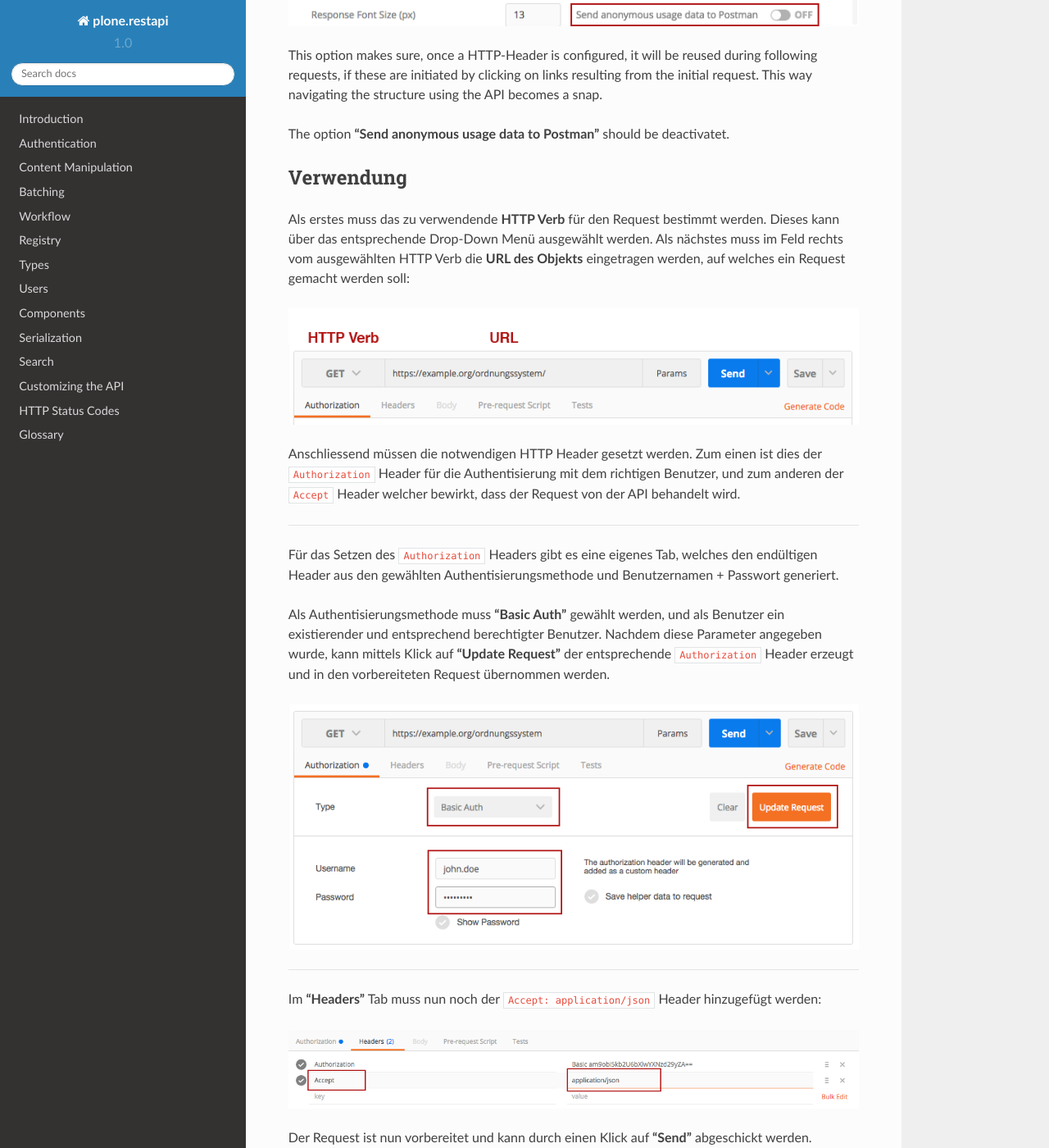
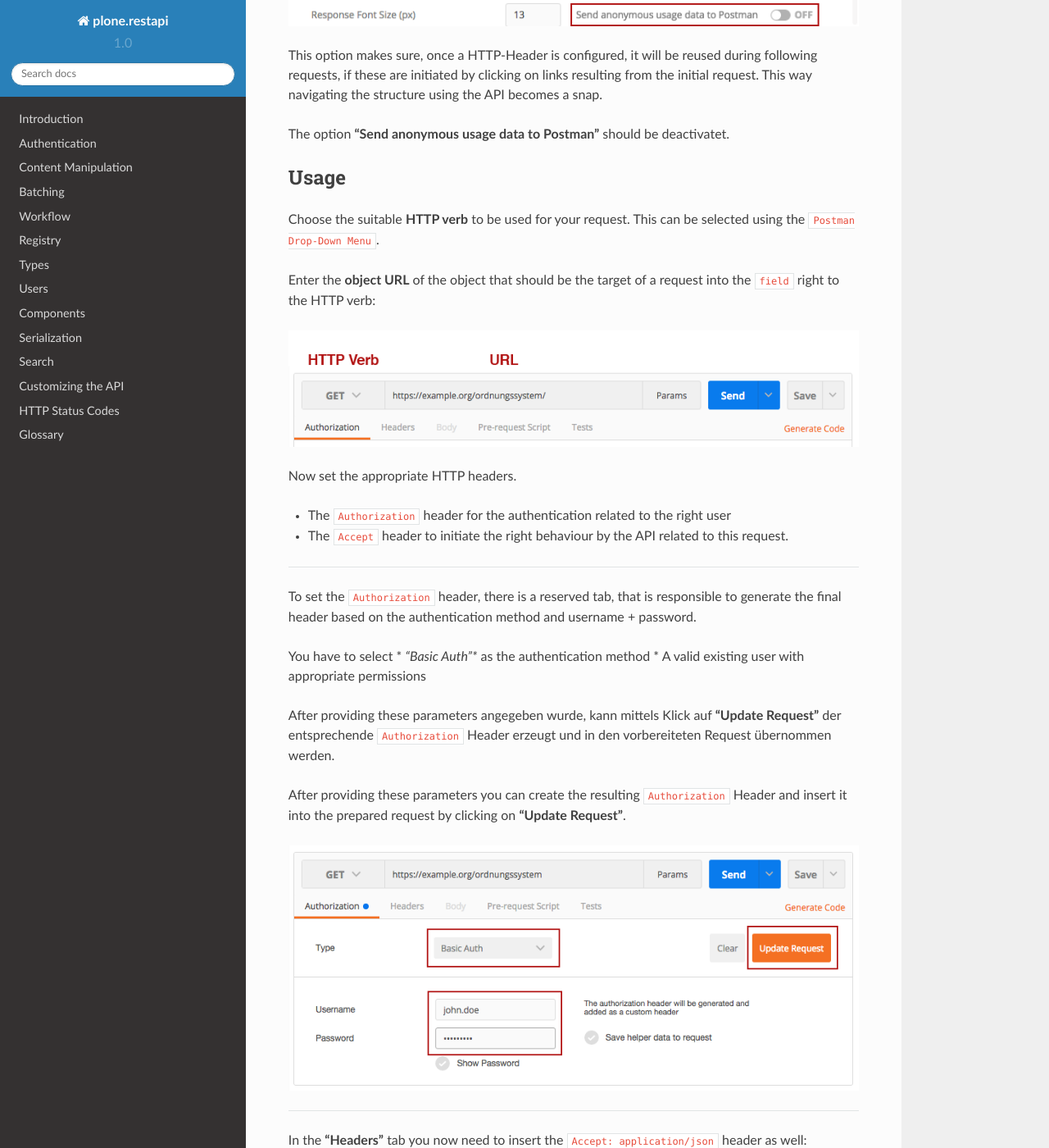
Before and after one commit to plone/plone.restapi, a Sphinx documentation site: the page built from docs/source/exploring.rst, in a window 1280 px wide and 1400 px high, scrolled down 697 px. Shown: the whole window at 82% size. Built offline with Sphinx 7.4.7 and the Read the Docs theme 2.0.0, drawn with Linux system fonts in a browser that asks for light colours; cross-references to code outside the pages are shown as plain code; some of the changed text lies outside the part shown.

Commit message:
initial translation, needs review and markup beautify

```diff
--- a/docs/source/exploring.rst
+++ b/docs/source/exploring.rst
@@ -22,37 +22,47 @@ This option makes sure, once a HTTP-Header is configured, it will be reused duri
 
 The option **"Send anonymous usage data to Postman"** should be deactivatet.
 
-Verwendung
-----------
+Usage
+-----
 
-Als erstes muss das zu verwendende **HTTP Verb** für den Request bestimmt werden. Dieses kann über das entsprechende Drop-Down Menü ausgewählt werden. Als nächstes muss im Feld rechts vom ausgewählten HTTP Verb die **URL des Objekts** eingetragen werden, auf welches ein Request gemacht werden soll:
+Choose the suitable **HTTP verb** to be used for your request. This can be selected using the :gui-label:`Postman Drop-Down Menu`.
+
+Enter the **object URL** of the object that should be the target of a request into the :gui-label:`field` right to the HTTP verb:
 
 |postman-request|
 
 
-Anschliessend müssen die notwendigen HTTP Header gesetzt werden. Zum einen ist dies der ``Authorization`` Header für die Authentisierung mit dem richtigen Benutzer, und zum anderen der ``Accept`` Header welcher bewirkt, dass der Request von der API behandelt wird.
+Now set the appropriate HTTP headers.
+
+* The ``Authorization`` header for the authentication related to the right user
+* The ``Accept`` header to initiate the right behaviour by the API related to this request.
 
 ----------
 
-Für das Setzen des ``Authorization`` Headers gibt es eine eigenes Tab, welches den endültigen Header aus den gewählten Authentisierungsmethode und Benutzernamen + Passwort generiert.
+To set the ``Authorization`` header, there is a reserved tab, that is responsible to generate the final header based on the authentication method and username + password.
 
-Als Authentisierungsmethode muss **"Basic Auth"** gewählt werden, und als Benutzer ein existierender und entsprechend berechtigter Benutzer. Nachdem diese Parameter angegeben wurde, kann mittels Klick auf **"Update Request"** der entsprechende ``Authorization`` Header erzeugt und in den vorbereiteten Request übernommen werden.
+You have to select
+* *"Basic Auth"** as the authentication method
+* A valid existing user with appropriate permissions
+
+After providing these parameters angegeben wurde, kann mittels Klick auf **"Update Request"** der entsprechende ``Authorization`` Header erzeugt und in den vorbereiteten Request übernommen werden.
+
+After providing these parameters you can create the resulting ``Authorization`` Header and insert it into the prepared request by clicking on **"Update Request"**.
 
 |postman-basic-auth|
 
 ----------
 
-Im **"Headers"** Tab muss nun noch der ``Accept: application/json`` Header hinzugefügt werden:
+In the  **"Headers"** tab you now need to insert the ``Accept: application/json`` header as well:
 
 |postman-headers|
 
 
-Der Request ist nun vorbereitet und kann durch einen Klick auf **"Send"** abgeschickt werden.
+The request is now ready and can be send by clicking on **"Send"** button.
 
-Die Antwort des Servers (Response) erscheint nun unter dem Request. Den Links in den ``@id`` Attributen kann nun durch einen Klick gefolgt werden, und Postman bereitet für den angeklickten Link einen weiteren Request mit den den gleichen Headern vor, welcher durch einen Klick auf **"Send"** wieder abgesendet werden kann.
+The **response** of the server is now displayed below the request. You can easily follow the links on the ``@id`` attributes by clicking on them. For every link Postman has prepared another request sharing the same headers that can be send again by licking on the  **"Send"** button.
 
-So lässt sich die Struktur des GEVER-Mandandanten über die API mittels ``GET`` Requests sehr einfach navigieren.
-
+You can now explore the whole stucture of your application easily via the API using ``GET`` requests.
 
 
 .. _Postman: http://www.getpostman.com/
```
